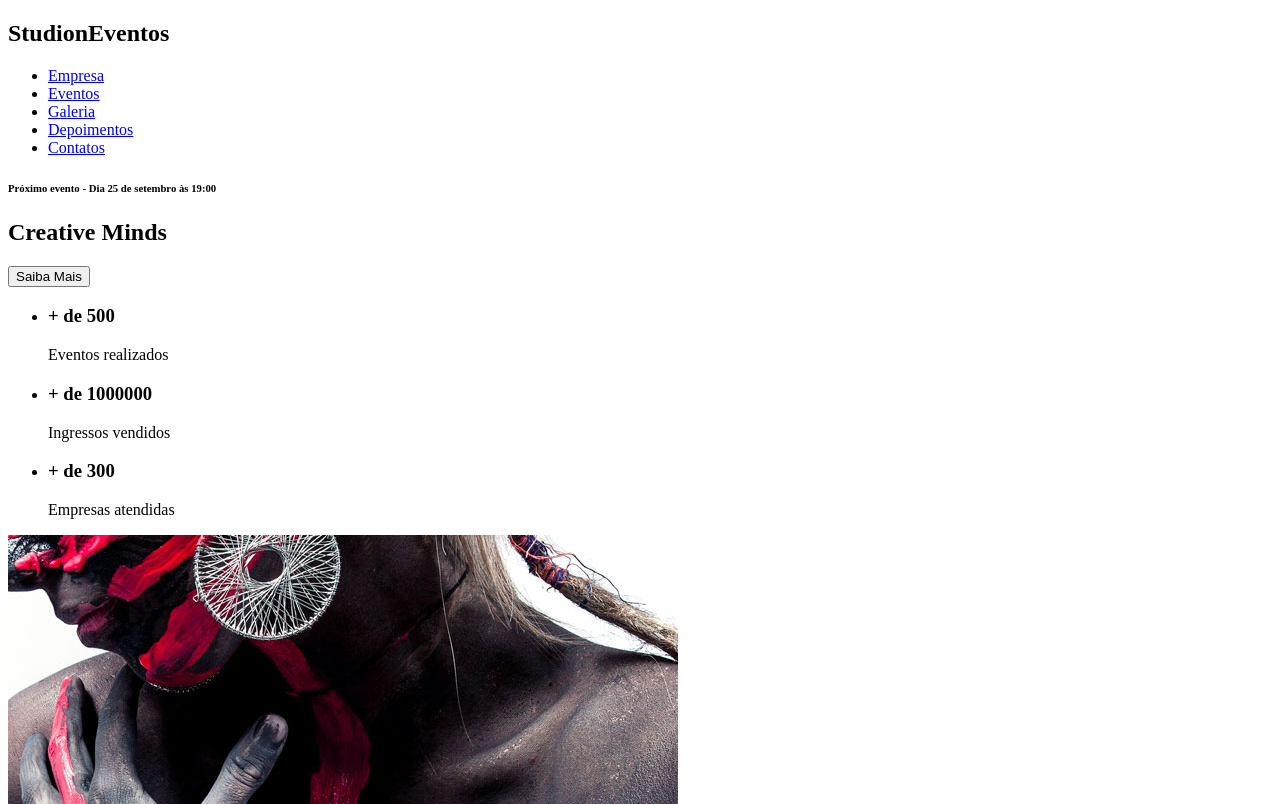
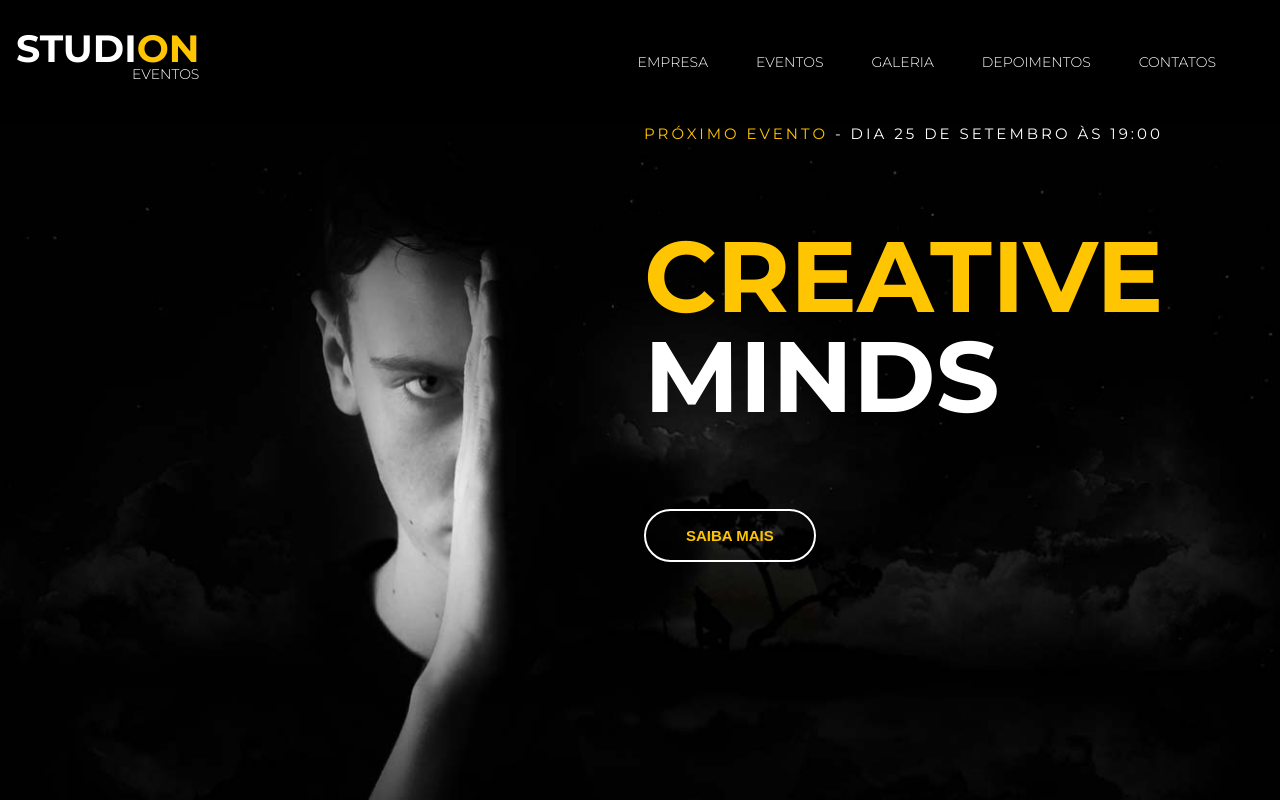
Before and after one commit to monicaschnei/studion, a website: page src/index.html in a window 1280 px wide. Shown: the top 804 px of the page. Drawn offline with Linux system fonts and the light colour scheme.

Commit message:
feat(header): implemented header styles

```diff
--- a/src/index.html
+++ b/src/index.html
@@ -5,13 +5,17 @@
     <meta charset="UTF-8">
     <meta http-equiv="X-UA-Compatible" content="IE=edge">
     <meta name="viewport" content="width=device-width, initial-scale=1.0">
+    <link rel="stylesheet" href="style.css">
     <title>Studion</title>
 </head>
 
 <body>
-    <nav> <!-- Por que esse nav não está dentro do header? -->
-        <h1>Studi<span>on</span><span>Eventos</span></h1> <!-- Por que esse h1 está dentro do nav? -->
-        <ul>
+    <nav class="navbar"> <!-- Por que esse nav não está dentro do header? -->
+        <h1 class="logo-studion">
+            Studi<span class="copy--primary">on</span>
+            <span class="logo-studion__subtitle">Eventos</span>
+        </h1> <!-- Por que esse h1 está dentro do nav? -->
+        <ul class="navbar__links">
             <li><a href="#">Empresa</a></li>
             <li><a href="#eventos">Eventos</a></li>
             <li><a href="#galeria">Galeria</a></li>
@@ -22,12 +26,19 @@
     <header>
         <div id="slider">
             <div class="slide">
-                <h6><span>Próximo evento</span> - Dia 25 de setembro às 19:00</h6>
-                <h2><span>Creative</span> Minds</h2>
-                <button>Saiba Mais</button>
+                <img class="slide__background-image" src="./images/banner.jpg"
+                alt="Banner Studion">
+                <div class="slide__copy">
+                    <h6><span class="copy--primary">Próximo evento</span> - Dia 25 de setembro às 19:00</h6>
+                    <h2><span class="copy--primary">Creative</span>
+                    Minds
+                </h2>
+                    <button class="btn btn--slide">Saiba Mais</button>
+                </div>
             </div>
         </div>
     </header>
+
 
     <main>
         <section id="eventos">
--- a/src/style.css
+++ b/src/style.css
@@ -0,0 +1,146 @@
+@import url('https://fonts.googleapis.com/css2?family=Montserrat:wght@300;400;700&display=swap');
+
+*{
+    box-sizing: border-box;
+}
+
+:root{
+    font-family: 'Montserrat', sans-serif;
+    font-size: 16px;
+    --color-primary: #ffc500;
+    --default-padding: 1rem;
+}
+
+body{
+    margin: 0;
+    padding-top:7.75rem;
+}
+
+.navbar{
+    position: fixed;
+    z-index: 1;
+    display: grid;
+    grid-template-columns: 1fr 9fr;
+    align-items:center;
+    top: 0;
+    left: 0;
+    width: 100vw;
+    height: 7.75rem;
+    padding: 0 1rem;
+    background-color: #000;
+    color: #ffffff;
+
+}
+
+ul{
+    display: flex;
+    list-style: none;
+    padding-left: 0;
+}
+
+
+.navbar__links{
+    justify-self: end;
+}
+
+.navbar__links li{
+    font-size: 0.875rem; /*14px/16*/
+    margin-right: 3rem; /*=48px/16*/
+    text-transform: uppercase;
+
+}
+
+
+.navbar__links a{
+    color: #ffffff;
+    font-weight: 300;
+    text-decoration: none;
+}
+
+.navbar__links a:hover{
+    color: var(--color-primary);
+}
+
+.logo-studion{
+    font-weight: 900;
+    font-size: 2.375rem; /*38/16*/
+    text-transform: uppercase;
+    text-align: right;
+    line-height: 1ch; /*1ch = relativo ao tamanho da altura do gripo zero da fonte*/
+}
+
+.logo-studion__subtitle{
+    font-size: 0.875rem /*14px/16*/;
+    font-weight: 300;
+    float: right;
+}
+
+.copy--primary{
+    color: var(--color-primary);
+}
+
+#slider{
+    background-color: #000;
+    color: #fff;
+}
+
+#slider h6{
+    margin: 0;
+}
+
+.slide{
+    position: relative; /*isso faz com que o filho (slide__copy) fique preso dentro do pai*/
+    height: calc(100vh - 7.75rem);
+}
+
+.slide__background-image{
+    width: 100%;
+    height: 100%;
+    object-fit: cover;
+    object-position: center;
+}
+
+.slide__copy{
+    position: absolute;
+    top:0;
+    left: 40.25rem;
+}
+
+.slide__copy h6{
+    font-size: 0.9375rem /*15px/16*/;
+    font-weight: 400;
+    letter-spacing: 0.1875rem /*3/16*/;
+    text-transform: uppercase;
+}
+
+.slide__copy h2{
+    font-size: 6.25rem /*100px/16*/;
+    text-transform: uppercase;
+    line-height: 6.25rem;
+
+}
+
+.slide__copy h2 span{
+    display: block;
+}
+
+.btn{
+    cursor: pointer;
+    padding: 1rem 2.5rem;
+    border: 0.125rem solid #ffff;
+    color: var(--color-primary);
+    background: unset;
+    border-radius: 5rem;
+    font-size: 0.9375rem;
+    font-weight: 700;
+    text-transform: uppercase;
+    transition: 0.5s all ease;
+}
+
+.btn:hover,
+.btn:active,
+.btn:focus {
+    border-color: var(--color-primary);
+    background-color: var(--color-primary);
+    color: #fff;
+}
```
